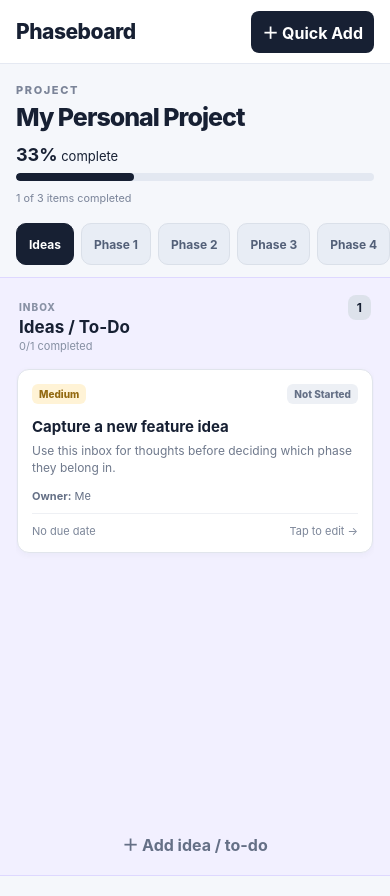
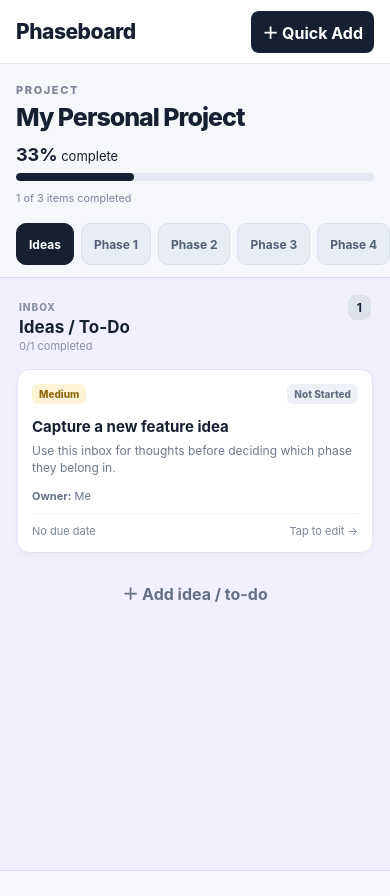
Before and after one commit to Alpesh31/phaseboard, a Next.js app: page / in a window 390 px wide. After the commit the page ends 871 px from the top, so only its background shows below. Built offline with nearby package versions, Linux system fonts and the light colour scheme.

Commit message:
Phaseboard V5 - Fix mobile phase navigation

```diff
--- a/src/app/globals.css
+++ b/src/app/globals.css
@@ -31,3 +31,14 @@
  .addTask,.quickAdd{flex-shrink:0}
  .modal{height:100dvh}
 }
+
+/* V5: mobile uses one active phase, not a horizontally overflowing row.
+   Desktop continues to use the original five-column board. */
+@media (max-width:700px) {
+  .board { display:block; width:100%; overflow:visible; padding:0 0 env(safe-area-inset-bottom); touch-action:pan-y; }
+  .board .column { display:none; width:100%; min-width:0; max-width:100%; height:auto; max-height:none; min-height:0; border-radius:0; }
+  .board .column[data-mobile-active="true"] { display:flex; min-height:calc(100dvh - 250px); }
+  .board .cards { overflow-y:visible; flex:0 1 auto; }
+  .mobilePhases { position:relative; top:auto; }
+  .card { touch-action:pan-y; }
+}
--- a/src/app/page.tsx
+++ b/src/app/page.tsx
@@ -20,7 +20,7 @@ function migrate(raw:any):BoardData{
 }
 
 export default function Home(){
- const boardRef=useRef<HTMLElement|null>(null); const [activePhase,setActivePhase]=useState(0);
+ const boardRef=useRef<HTMLElement|null>(null); const touchStart=useRef<{x:number,y:number}|null>(null); const [activePhase,setActivePhase]=useState(0);
  const [board,setBoard]=useState<BoardData>(seed); const [ready,setReady]=useState(false);
  const [selected,setSelected]=useState<Task|null>(null); const [newPhase,setNewPhase]=useState<string|null>(null); const [quickOpen,setQuickOpen]=useState(false);
  useEffect(()=>{try{const saved=localStorage.getItem(STORAGE_KEY)||localStorage.getItem(OLD_STORAGE_KEY);if(saved)setBoard(migrate(JSON.parse(saved)))}catch{}setReady(true)},[]);
@@ -38,9 +38,9 @@ export default function Home(){
  return <main>
   <header className="topbar"><div><div className="brand">Phaseboard</div><div className="tagline">Capture ideas. Turn them into action.</div></div><button className="quickButton" onClick={()=>setQuickOpen(true)}>＋ Quick Add</button></header>
   <section className="hero"><div><span className="eyebrow">PROJECT</span><input className="projectTitle" value={board.projectName} onChange={e=>setBoard({...board,projectName:e.target.value})}/><p className="heroHint">Add thoughts to Ideas / To-Do, then move them into a phase when you're ready.</p></div><div className="progressBox"><div><b>{progress}%</b> complete</div><div className="progress"><span style={{width:`${progress}%`}}/></div><small>{completed} of {board.tasks.length} items completed</small></div></section>
-  <nav className="mobilePhases" aria-label="Choose phase">{board.phases.map((phase,index)=><button key={phase.id} type="button" className={activePhase===index?'active':''} aria-current={activePhase===index?'step':undefined} onClick={()=>{setActivePhase(index);const el=boardRef.current;const col=el?.children[index] as HTMLElement|undefined;if(el&&col)el.scrollTo({left:col.offsetLeft-el.offsetLeft,behavior:'smooth'});}}>{phase.id==='ideas'?'Ideas':phase.name}</button>)}</nav>
-  <section className="board" ref={boardRef} onScroll={e=>{if(window.innerWidth>700)return;const el=e.currentTarget;const index=Math.round(el.scrollLeft/Math.max(1,el.clientWidth));setActivePhase(Math.min(board.phases.length-1,Math.max(0,index)));}}>
-   {board.phases.map((phase,index)=>{const stat=phaseStats[phase.id];const isIdeas=phase.id==='ideas';return <div className={`column ${isIdeas?'ideasColumn':''}`} key={phase.id} onDragOver={e=>e.preventDefault()} onDrop={e=>{const id=e.dataTransfer.getData('taskId');if(id)moveTask(id,phase.id)}}>
+  <nav className="mobilePhases" aria-label="Choose phase">{board.phases.map((phase,index)=><button key={phase.id} type="button" className={activePhase===index?'active':''} aria-current={activePhase===index?'step':undefined} onClick={()=>setActivePhase(index)}>{phase.id==='ideas'?'Ideas':phase.name}</button>)}</nav>
+  <section className="board" ref={boardRef} onTouchStart={e=>{if(window.innerWidth>700)return;const t=e.touches[0];touchStart.current={x:t.clientX,y:t.clientY};}} onTouchEnd={e=>{if(window.innerWidth>700||!touchStart.current)return;const t=e.changedTouches[0];const dx=t.clientX-touchStart.current.x;const dy=t.clientY-touchStart.current.y;touchStart.current=null;if(Math.abs(dx)>65&&Math.abs(dx)>Math.abs(dy)*1.4){setActivePhase(i=>Math.max(0,Math.min(board.phases.length-1,i+(dx<0?1:-1))));}}}>
+   {board.phases.map((phase,index)=>{const stat=phaseStats[phase.id];const isIdeas=phase.id==='ideas';return <div data-mobile-active={activePhase===index} className={`column ${isIdeas?'ideasColumn':''}`} key={phase.id} onDragOver={e=>e.preventDefault()} onDrop={e=>{const id=e.dataTransfer.getData('taskId');if(id)moveTask(id,phase.id)}}>
     <div className="columnHead"><div><span className="phaseNum">{isIdeas?'INBOX':`PHASE ${index}`}</span><h2>{phase.name}</h2><p>{stat.done}/{stat.total} completed</p></div><span className="count">{stat.total}</span></div>
     <div className="cards">{board.tasks.filter(t=>t.phaseId===phase.id).map(task=><article draggable onDragStart={e=>e.dataTransfer.setData('taskId',task.id)} onClick={()=>setSelected(task)} className="card" key={task.id}>
       <div className="cardTop"><span className={`priority ${task.priority.toLowerCase()}`}>{task.priority}</span><span className={`status ${task.status.replaceAll(' ','').toLowerCase()}`}>{task.status}</span></div>
```
Also changed, not shown: 1 other file (tests, documents, lock files or other folders).
